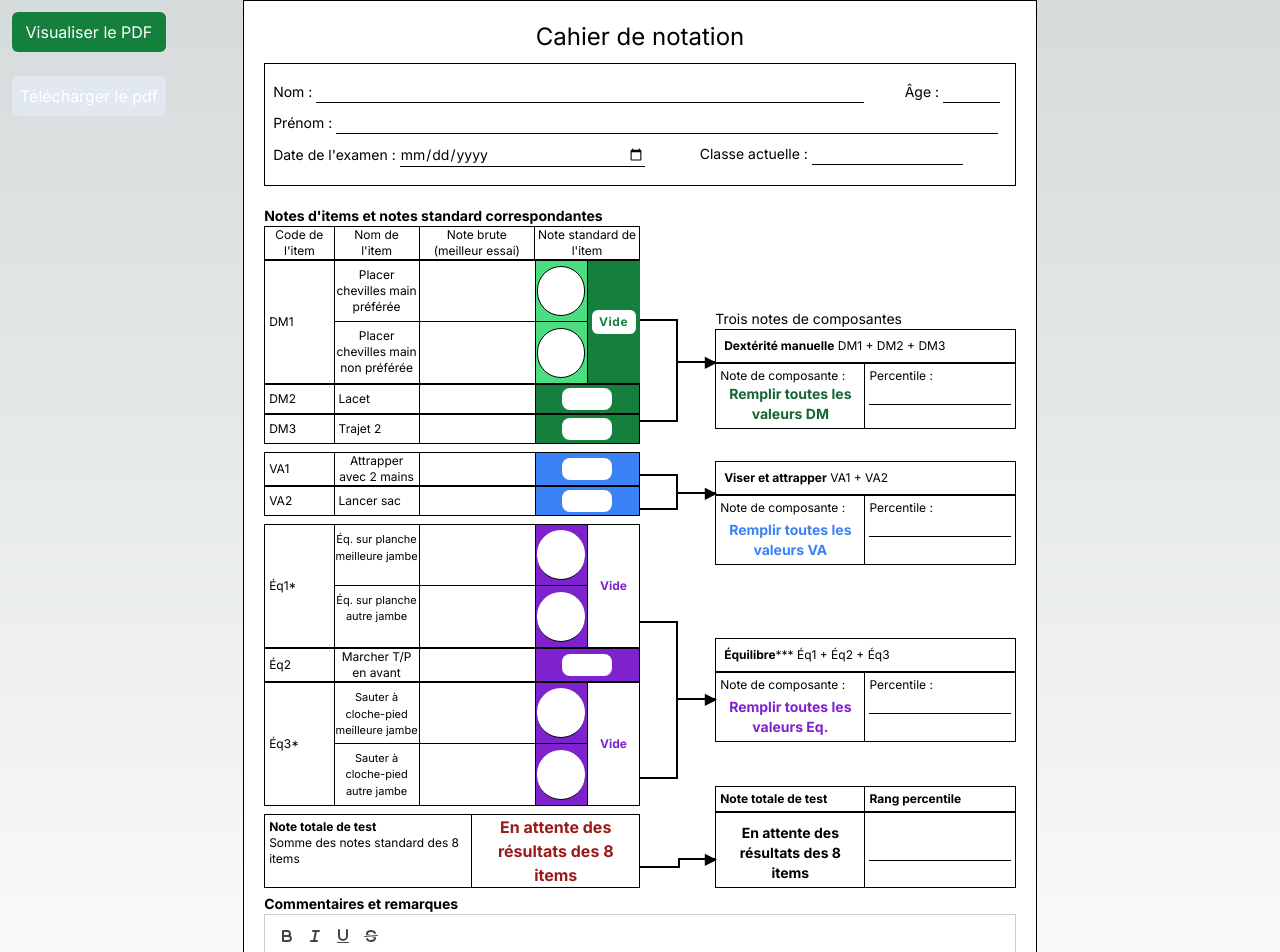
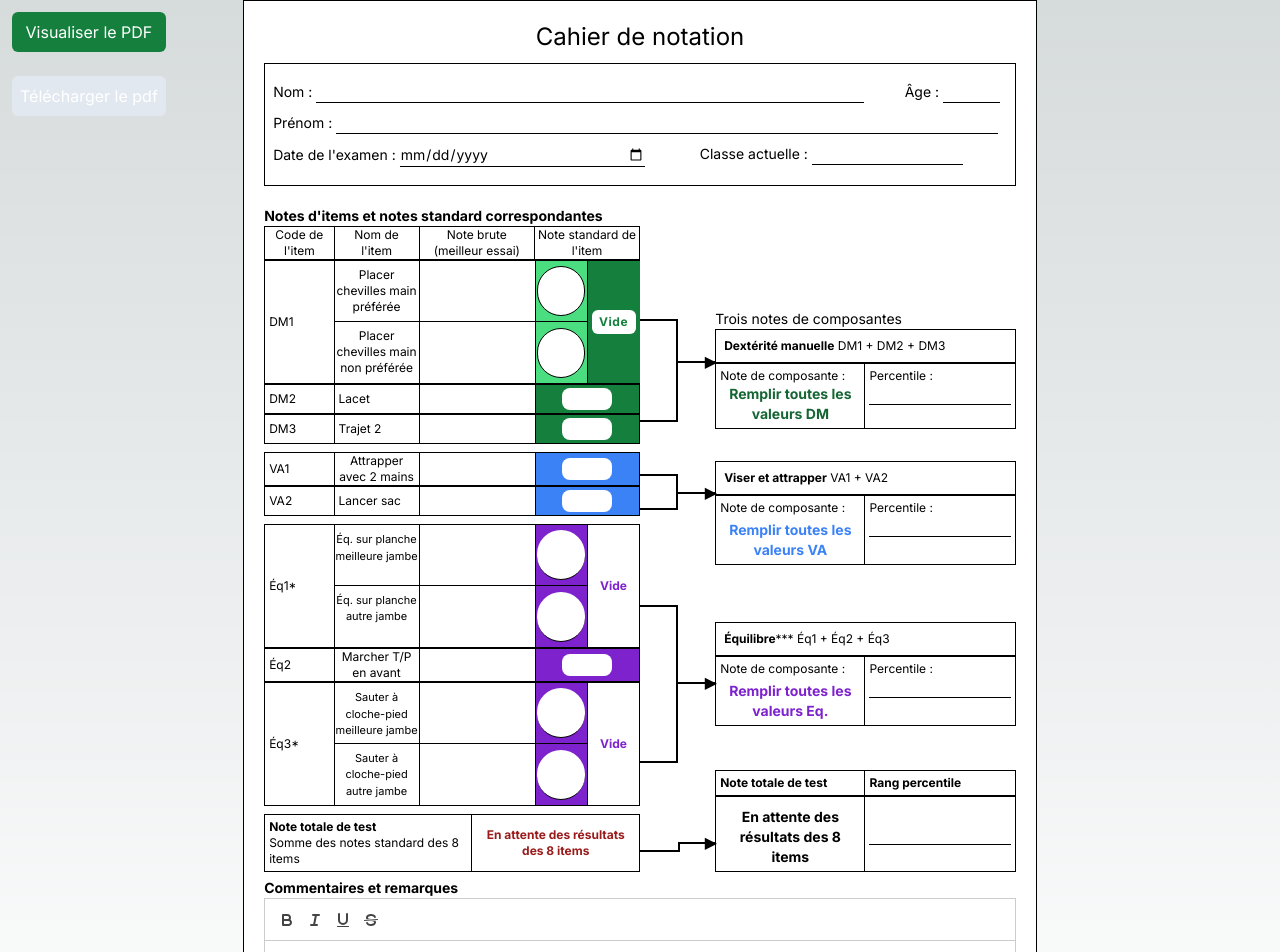
Before and after one commit to Votha-Chheng/forms-psychomot, a Next.js app: page / in a window 1280 px wide. Shown: the top 952 px of the page. Built offline with nearby package versions, Linux system fonts and the light colour scheme.

Commit message:
Version 1.0

```diff
--- a/src/components/cahierNotation/BottomFormComponents.tsx
+++ b/src/components/cahierNotation/BottomFormComponents.tsx
@@ -244,7 +244,7 @@ const BottomFormComponents: FC<BottomFormComponentsProps> = (
             <b>Note totale de test</b><br/>
             Somme des notes standard des 8 items
           </div>
-          <div className={`${returnFontSize(returnFontSize(scoreTotalTest))} px-1 text-center text-red-800 font-bold flex justify-center items-center w-1/2 text-base`}>
+          <div className={`${returnFontSize(scoreTotalTest)} px-1 text-center text-red-800 font-bold flex justify-center items-center w-1/2`}>
             { scoreTotalTest }
           </div>
         </article>
```
